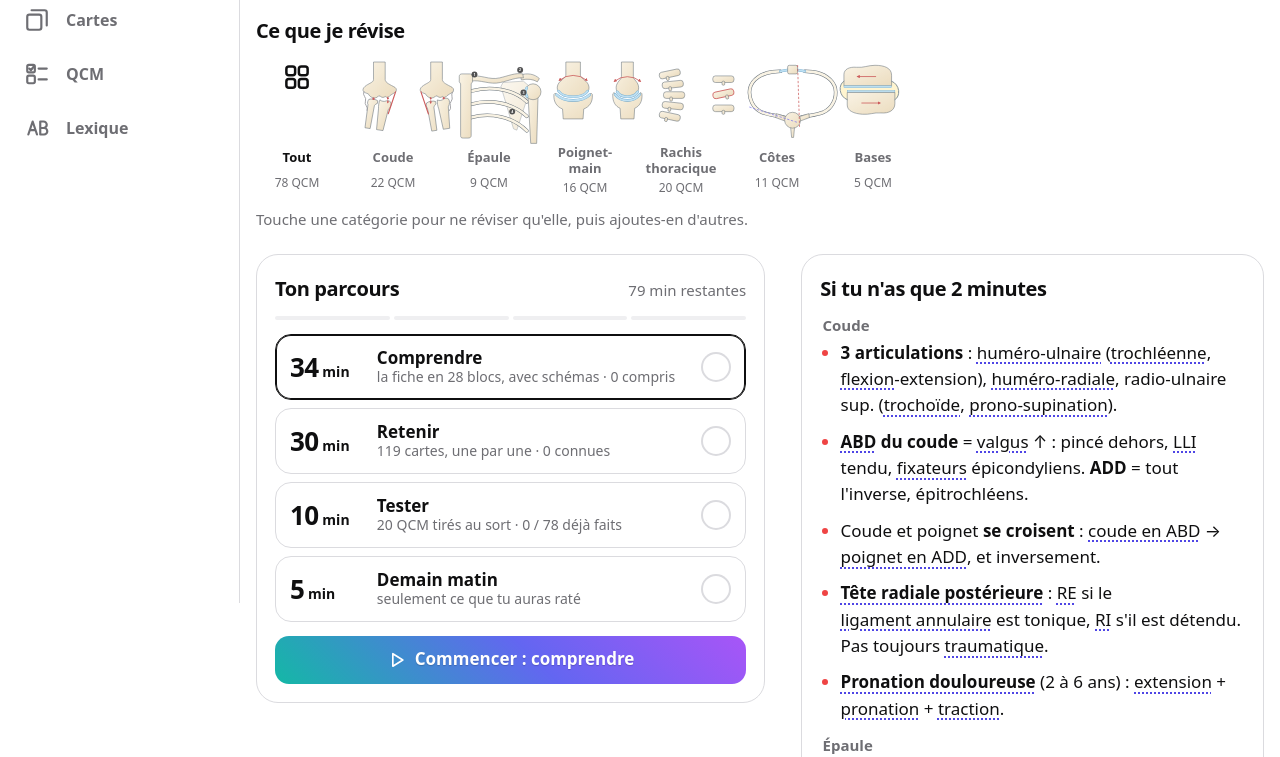
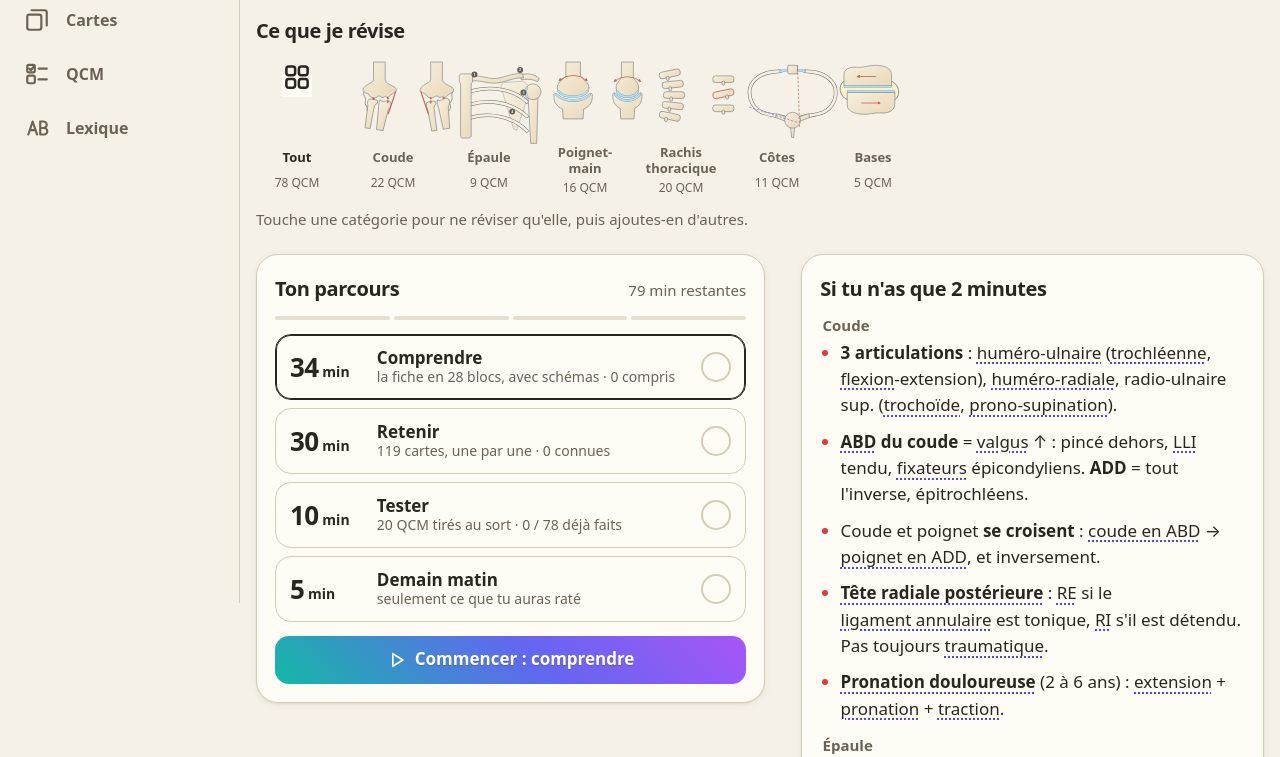
Before and after one commit to Hephh/EOPourLesNuls, a plain HTML site: page outils/me-revision.html in a window 1280 px wide. Shown: the part 197-954 px from the top of the page. Drawn offline with Linux system fonts and the light colour scheme.

Commit message:
Thèmes : clair papier, sombre plus lisible (paliers de gris), nouveau mode OLED
Co-Authored-By: Claude Opus 5.5 <noreply@anthropic.com>

```diff
--- a/compte.js
+++ b/compte.js
@@ -5,7 +5,7 @@
      appareils dans Firestore (un document par membre : users/{uid}).
    Les pages n'écrivent jamais directement dans Firestore : elles passent ici.
    ===================================================================== */
-import { FIREBASE_CONFIG } from "./firebase-config.js?v=7";
+import { FIREBASE_CONFIG } from "./firebase-config.js?v=8";
 
 const CDN = "https://www.gstatic.com/firebasejs/13.4.0/";
 
--- a/outils/me-revision.html
+++ b/outils/me-revision.html
@@ -5,11 +5,11 @@
 <meta name="viewport" content="width=device-width, initial-scale=1, viewport-fit=cover">
 <title>Révision M.E. · EOPour les nuls</title>
 <meta name="theme-color" content="#ffffff">
-<script src="../reglages.js?v=7"></script>
+<script src="../reglages.js?v=8"></script>
 <link rel="manifest" href="../manifest.webmanifest">
 <link rel="icon" href="../icones/icone-192.png">
-<link rel="stylesheet" href="../style.css?v=7">
-<link rel="stylesheet" href="me-revision/style.css?v=2">
+<link rel="stylesheet" href="../style.css?v=8">
+<link rel="stylesheet" href="me-revision/style.css?v=3">
 </head>
 <body>
 <div id="defs"></div>
@@ -35,7 +35,7 @@
 <script src="me-revision/app.js?v=2"></script>
 <script type="module">
 // Comptes du site : score des séries et activité du jour (objectif, série 🔥).
-import * as Compte from "../compte.js?v=7";
+import * as Compte from "../compte.js?v=8";
 window.Compte = Compte;
 // Catégories masquées par l'admin (Admin ▸ Organisation)
 Compte.chargerCatalogue().then((c) => window.dispatchEvent(new CustomEvent("catalogue", { detail: c })));
--- a/outils/me-revision/style.css
+++ b/outils/me-revision/style.css
@@ -554,3 +554,7 @@ details.orig p{margin:6px 0}
 .tsz input{flex:1;min-width:0;height:44px;accent-color:var(--pri)}
 .tsz output{min-width:3.4em;text-align:right;font-weight:700;font-variant-numeric:tabular-nums}
 :root{font-size:100%}
+
+/* ---------- cartes : un cran au-dessus du fond (lisible en sombre, papier en clair) ---------- */
+.plate,.panel,.card,.qq,.opt,.fl-f,.fl-b,.enimg,.launch,.sheet,.sheet .sh-top,.bub .face,.sched button{background-color:var(--surface)}
+.plate,.panel,.card,.fl-f,.fl-b,.enimg{box-shadow:var(--ombre)}
--- a/reglages.js
+++ b/reglages.js
@@ -6,7 +6,7 @@
    ===================================================================== */
 (function () {
   var DEFAUTS = {
-    theme: "auto",            // auto | clair | sombre
+    theme: "auto",            // auto | clair (papier) | sombre | oled (noir pur)
     texte: 100,               // taille du texte en %, de 85 à 140
     animations: true,
     correction: "immediate",  // immediate | fin (mode examen)
@@ -32,12 +32,14 @@
   function appliquer(r) {
     r = r || lire();
     var d = document.documentElement;
-    var sombre = r.theme === "sombre" || (r.theme !== "clair" && !!(sombreSysteme && sombreSysteme.matches));
+    var oled = r.theme === "oled";
+    var sombre = oled || r.theme === "sombre" || (r.theme === "auto" && !!(sombreSysteme && sombreSysteme.matches));
     d.setAttribute("data-theme", sombre ? "dark" : "light");
+    if (oled) d.setAttribute("data-nuance", "oled"); else d.removeAttribute("data-nuance");
     d.style.setProperty("--texte", String(r.texte / 100));
     if (r.animations === false) d.setAttribute("data-anim", "off"); else d.removeAttribute("data-anim");
     var meta = document.querySelector('meta[name="theme-color"]');
-    if (meta) meta.setAttribute("content", sombre ? "#000000" : "#ffffff");
+    if (meta) meta.setAttribute("content", oled ? "#000000" : sombre ? "#16181d" : "#f6f1e7");
   }
 
   function ecrire(cle, valeur) {
--- a/style.css
+++ b/style.css
@@ -2,47 +2,68 @@
    EOPour les nuls — thème partagé
    Esprit réseau social (fil, bulles, profil en grille) avec une identité
    propre : dégradé sarcelle → indigo → violet. Réutiliser ces variables.
-   Le thème clair/sombre est choisi par reglages.js (attribut data-theme).
+   Thème choisi par reglages.js : data-theme="light" (papier) ou "dark", + data-nuance="oled" (noir pur).
    ===================================================================== */
 :root {
-  --bg: #ffffff;
-  --bg-2: #f6f6f7;
-  --surface: #ffffff;
-  --text: #0f0f10;
-  --muted: #6e6e73;
-  --line: #dbdbdf;
-  --line-2: #efeff1;
+  /* Clair « papier » : fond crème, encre brun-noir, filets chauds */
+  --bg: #f6f1e7;
+  --bg-2: #ece5d6;
+  --surface: #fffcf5;
+  --text: #2a251f;
+  --muted: #6b6255;
+  --line: #d6cbb6;
+  --line-2: #e6dece;
   --accent: #4f46e5;
-  --accent-ink: #4f46e5;
+  --accent-ink: #4338ca;
   --accent-text: #ffffff;
-  --accent-soft: #eef0ff;
+  --accent-soft: #e9e6f7;
   --grad: linear-gradient(45deg, #14b8a6 0%, #6366f1 55%, #a855f7 100%);
-  --like: #ef4444;
-  --ok: #15803d;
-  --ok-soft: #e7f6ec;
-  --ko: #b91c1c;
-  --ko-soft: #fdecec;
+  --like: #e0383e;
+  --ok: #2f7a3a;
+  --ok-soft: #e3eedb;
+  --ko: #b3261e;
+  --ko-soft: #f7e2da;
+  --ombre: 0 1px 2px rgba(60, 45, 20, .08), 0 2px 8px rgba(60, 45, 20, .06);
   --nav-h: 56px;
   --side-w: 240px;
   color-scheme: light;
 }
+/* Sombre : gris anthracite en paliers (fond < cartes < éléments levés) pour bien distinguer les blocs */
 :root[data-theme="dark"] {
+  --bg: #16181d;
+  --bg-2: #242730;
+  --surface: #1e2128;
+  --text: #eceef2;
+  --muted: #a9adb8;
+  --line: #3a3e49;
+  --line-2: #2b2e37;
+  --accent: #6366f1;
+  --accent-ink: #a5b4fc;
+  --accent-soft: #2a2c55;
+  --ok: #4ade80;
+  --ok-soft: #173322;
+  --ko: #f87171;
+  --ko-soft: #3a1c1e;
+  --ombre: 0 1px 2px rgba(0, 0, 0, .35);
+  color-scheme: dark;
+}
+/* OLED : noir pur (économise la batterie des écrans OLED), filets un peu plus marqués */
+:root[data-theme="dark"][data-nuance="oled"] {
   --bg: #000000;
-  --bg-2: #121214;
-  --surface: #000000;
+  --bg-2: #141416;
+  --surface: #0b0b0c;
   --text: #f4f4f5;
   --muted: #a1a1aa;
-  --line: #2c2c30;
-  --line-2: #1b1b1e;
-  --accent: #5b5bd6;
-  --accent-ink: #a5b4fc;
+  --line: #2f2f34;
+  --line-2: #1c1c1f;
   --accent-soft: #1d1d3b;
-  --ok: #4ade80;
   --ok-soft: #0f2a19;
-  --ko: #f87171;
   --ko-soft: #2e1212;
-  color-scheme: dark;
+  --ombre: none;
 }
+:root[data-theme="dark"] .segmente button[aria-pressed="true"] { background: var(--line); }
+
+
 :root { font-size: calc(100% * var(--texte, 1)); }
 :root[data-anim="off"] *,
 :root[data-anim="off"] *::before,
@@ -854,3 +875,6 @@ dialog.modal-com .com-form .lien { flex: none; }
 .com-n { position: static; font-size: .78rem; color: var(--text); }
 .msg-barre { margin: 0; padding: 0 8px 0 16px; }
 .dm-barre { margin: 0; padding: 0 8px 0 4px; }
+
+/* ---------- Relief des cartes (thèmes papier / sombre ; rien en OLED) ---------- */
+.groupe, .ligne-outil, .bienvenue, .activite, .connexion, .tuile { box-shadow: var(--ombre); }
```
Also changed, not shown: 404.html (+2 -2 lines), index.html (+6 -6 lines), outils/qcm-hemato-exemple.html (+3 -3 lines).
